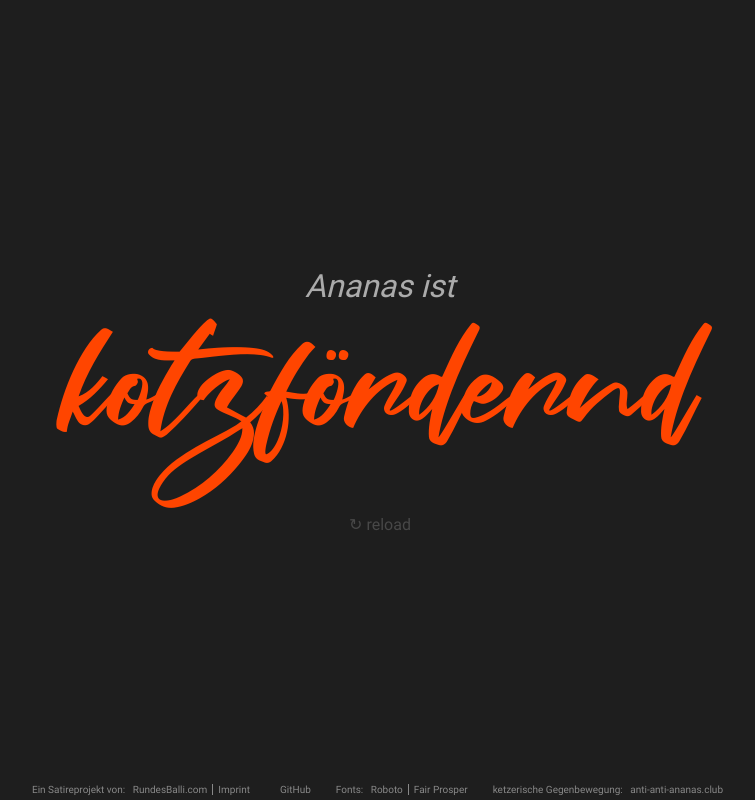
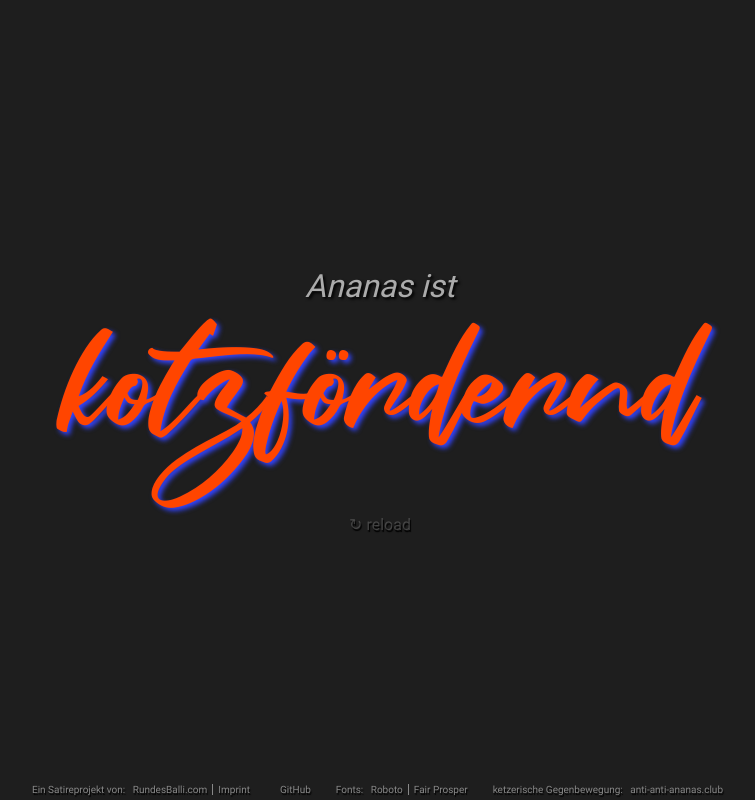
Before and after one commit to RundesBalli/anti-ananas.club, a PHP site: page / in a window 1280 px wide. Shown: the whole page, without its empty margins (260-1015 px from the left). Run offline with PHP 8.4, Linux system fonts and the light colour scheme.

Commit message:
text-shadow

```diff
--- a/assets/css/style.css
+++ b/assets/css/style.css
@@ -15,6 +15,7 @@ html, body {
   color: #888888;
   background: #1e1e1e;
   user-select: none;
+  text-shadow: 1px 2px 1px #000;
 }
 
 * {
@@ -41,6 +42,7 @@ a {
   font-size: 2em;
   color: #ababab;
   font-style: italic;
+  text-shadow: 2px 2px 3px #000000;
 }
 
 @font-face {
@@ -53,6 +55,7 @@ a {
   color: #ff4500;
   font-family: 'fpfont';
   font-size: 8em;
+  text-shadow: 3px 3px 5px #3344ff;
 }
 
 #wrapper > a {
```
